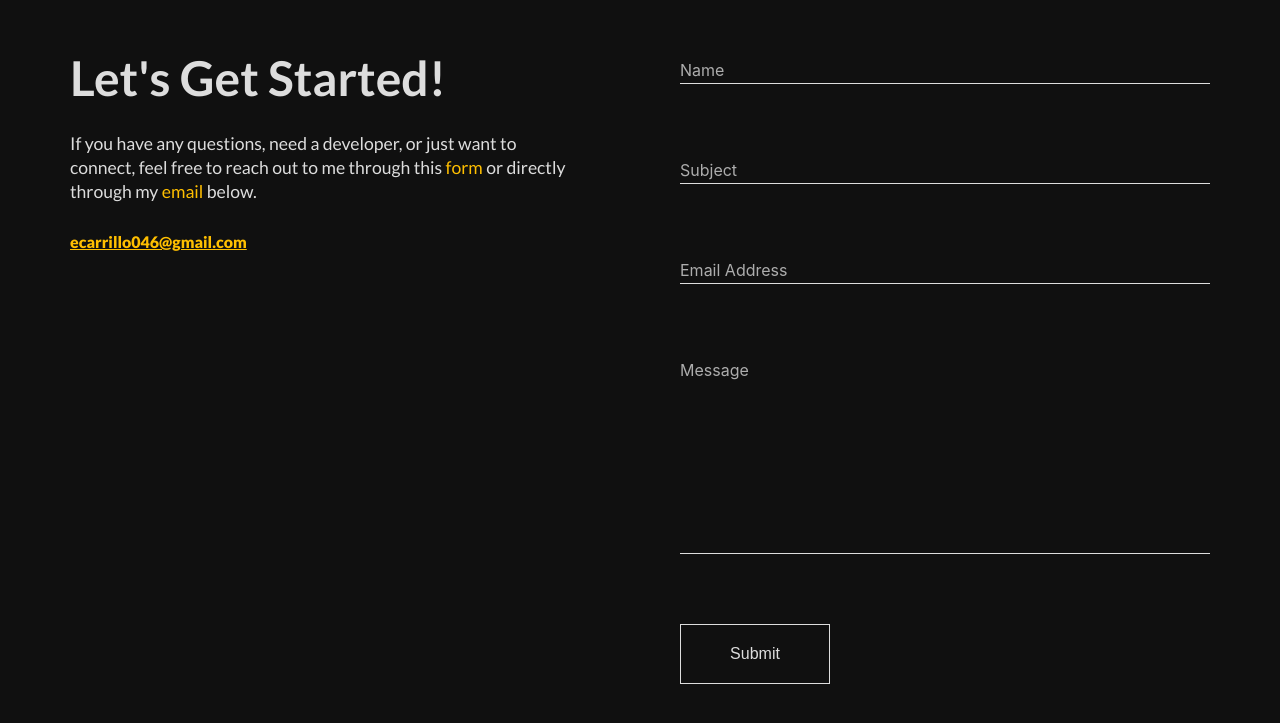
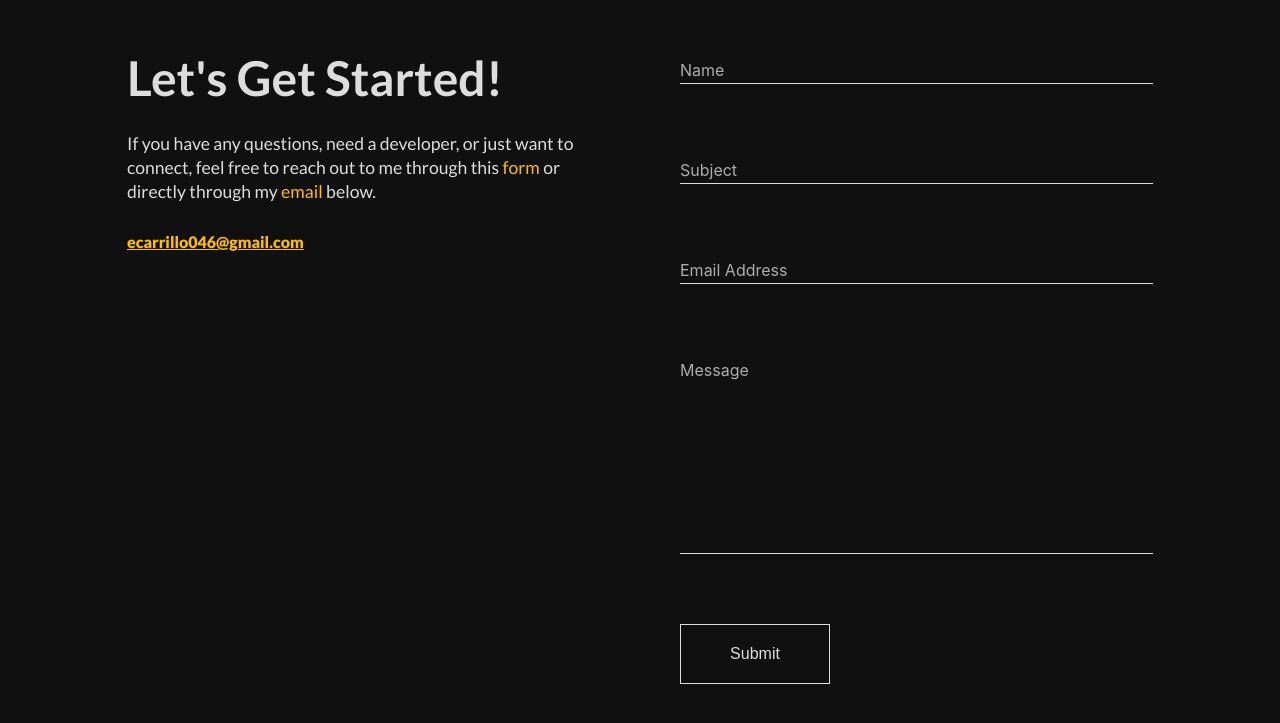
Before and after one commit to ec-rilo/edgarcodes, a Next.js app: page / in a window 1280 px wide. Shown: the part 4366-5089 px from the top of the page. Built offline with nearby package versions, Linux system fonts and the light colour scheme.

Commit message:
feat: add padding to xl screen

```diff
--- a/pages/FormPage.tsx
+++ b/pages/FormPage.tsx
@@ -103,6 +103,7 @@ const StyledContactForm = styled(ContactForm)`
   gap: 80px;
 
   @media (${viewport.xl}) {
+    padding: 12% 5%;
     flex-direction: row;
   }
 `;
```
